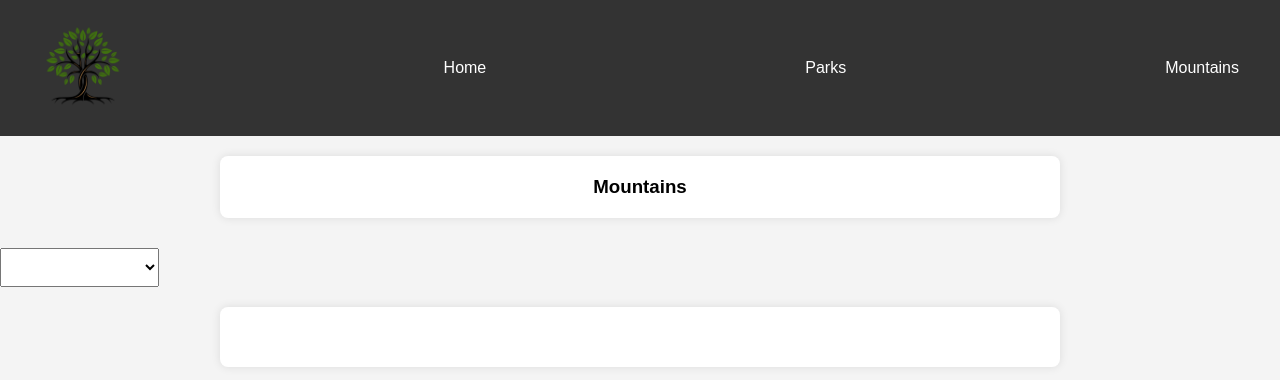
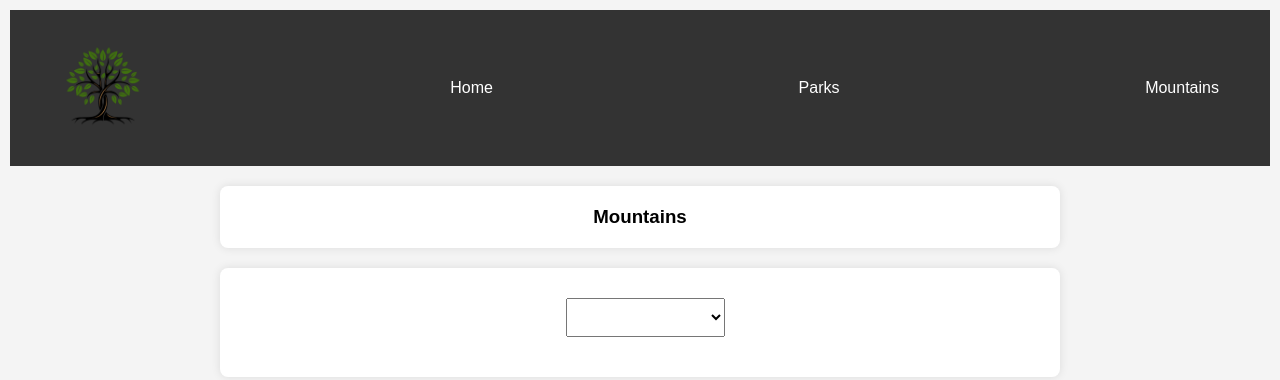
Before and after one commit to TalibSmiff/capstone-project-2, a plain HTML site: page enjoy-the-outdoors/mountains.html in a window 1280 px wide. Drawn offline with Linux system fonts and the light colour scheme.

Commit message:
tweaks and minor fixes

```diff
--- a/enjoy-the-outdoors/css/style.css
+++ b/enjoy-the-outdoors/css/style.css
@@ -62,7 +62,7 @@ h3,
 p,
 ul,
 li {
-  margin: 0;
+  margin: 10px;
   padding: 0;
 }
 
@@ -103,6 +103,7 @@ nav a {
 select {
   padding: 10px;
   margin-top: 10px;
+  margin-left: 10px;
 }
 
 #imageDiv {
--- a/enjoy-the-outdoors/mountains.html
+++ b/enjoy-the-outdoors/mountains.html
@@ -20,11 +20,11 @@
       </ul>
     </nav>
     <h3 class="container">Mountains</h3>
-    <select name="mountainSelect" id="mountainSelect">
-      <option value=""></option>
-    </select>
+
     <div class="container">
-
+      <select name="mountainSelect" id="mountainSelect">
+        <option value=""></option>
+      </select>
       <div id="imageDiv"></div>
       <div id="descriptionDiv"></div>
     </div>
--- a/enjoy-the-outdoors/scripts/parks.js
+++ b/enjoy-the-outdoors/scripts/parks.js
@@ -42,12 +42,14 @@ function loadParkListingBody(park) {
   let cell6 = row.insertCell(5);
   cell6.innerText = park.Phone;
 
+  let cell7 = row.insertCell(6);
+
+
   if (park.Visit) {
     let link = document.createElement("a");
     link.href = park.Visit;
     link.innerText = park.Visit;
     link.target = "_blank";
-    let cell7 = row.insertCell(6);
     cell7.appendChild(link);
   }
 }
```
